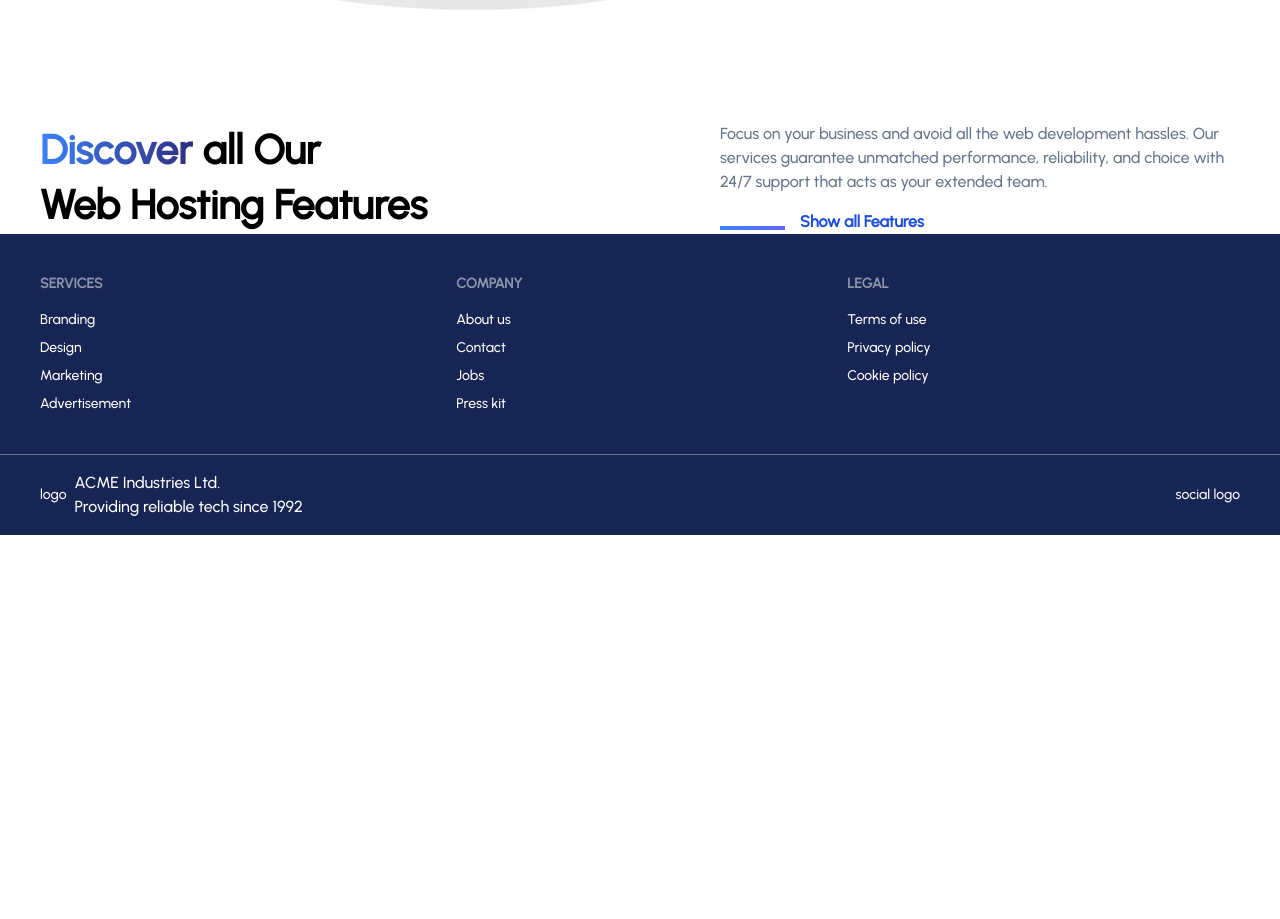
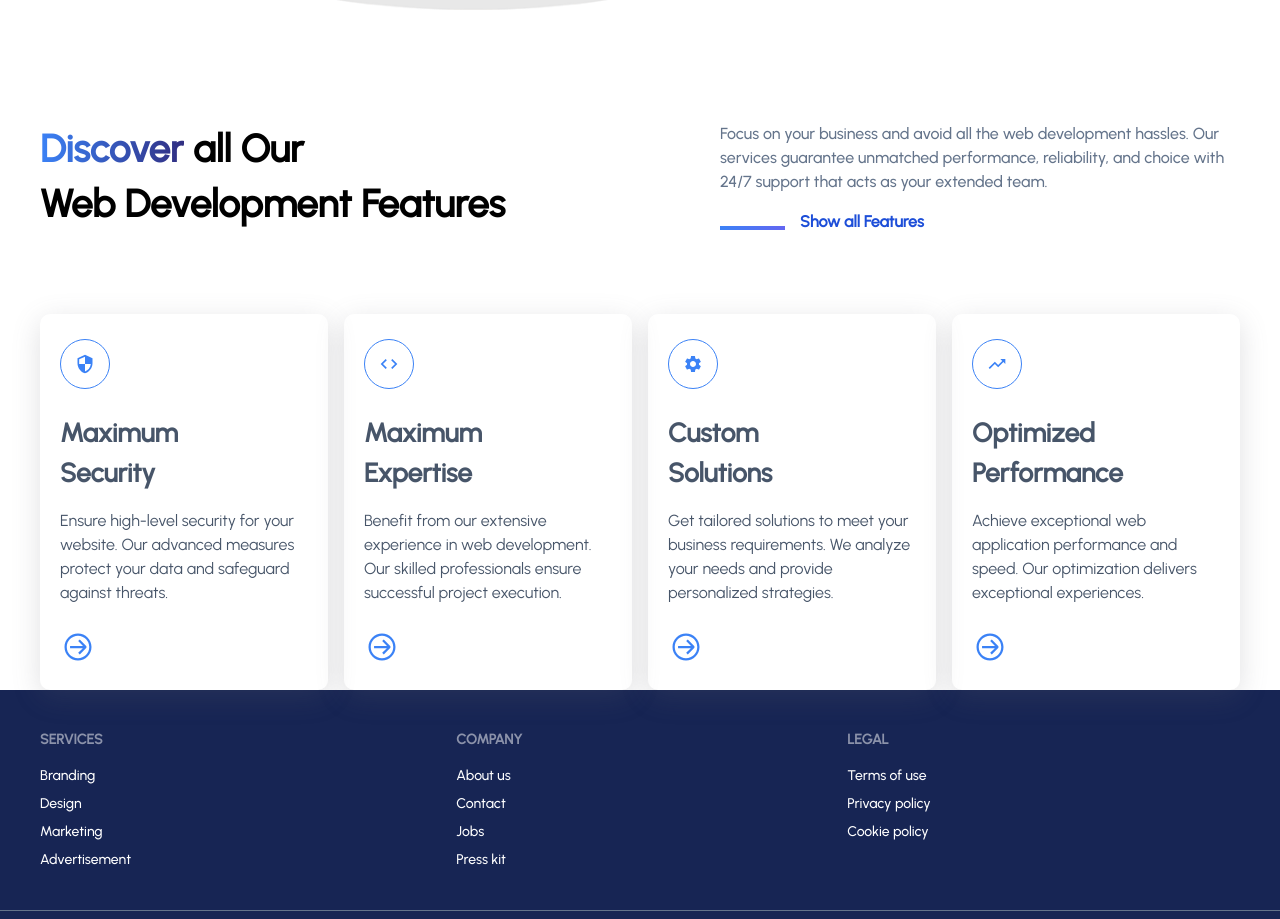
Before and after one commit to tusharshaha/web-market, a Next.js app in the folder frontend/: page / in a window 1280 px wide. Shown: the part 840-1759 px from the top of the page. Before the commit the page ends 1375 px from the top, so only its background shows below. Built offline with nearby package versions, Linux system fonts and the light colour scheme.

Commit message:
compteted features

```diff
--- a/frontend/components/Home/Features.tsx
+++ b/frontend/components/Home/Features.tsx
@@ -1,19 +1,47 @@
 import Link from 'next/link';
-import React from 'react';
+import React, { ReactElement } from 'react';
+import { MdOutlineSecurity, MdCode, MdSettings, MdTrendingUp } from "react-icons/md";
+import { VscArrowCircleRight } from "react-icons/vsc";
+
+type FS = {
+  icons: ReactElement,
+  t1: string,
+  t2: string,
+  message: string
+}
 
 const Features: React.FC = () => {
+  const features: FS[] = [
+    { icons: <MdOutlineSecurity />, t1: "Maximum", t2: "Security", message: "Ensure high-level security for your website. Our advanced measures protect your data and safeguard against threats." },
+    { icons: <MdCode />, t1: "Maximum", t2: "Expertise", message: "Benefit from our extensive experience in web development. Our skilled professionals ensure successful project execution." },
+    { icons: <MdSettings />, t1: "Custom", t2: "Solutions", message: "Get tailored solutions to meet your business requirements. We analyze your needs and provide personalized strategies." },
+    { icons: <MdTrendingUp />, t1: "Optimized", t2: "Performance", message: "Achieve exceptional web application performance and speed. Our optimization delivers exceptional experiences." }
+  ];
   return (
     <div className='mt-28 cus-container'>
       <div className='grid grid-cols-2'>
         <div>
           <h2 className='font-semibold'><span className='bg-gradient-to-r from-blue-500 to-indigo-900 text-transparent bg-clip-text'>Discover</span> all Our <br />
-            Web Hosting Features</h2>
+            Web Development Features</h2>
         </div>
         <div className='ml-20'>
           <p className='text-slate-500'>Focus on your business and avoid all the web development hassles. Our services guarantee unmatched performance, reliability, and choice with 24/7 support that acts as your extended team.</p>
           <Link href='' className="mt-4 text-blue-700 font-semibold mark">Show all Features</Link>
         </div>
       </div>
+      {/* cards  */}
+      <div className='grid grid-cols-4 gap-4 mt-20'>
+        {
+          features.map((ele, i) => <div key={i} className='cus-card text-slate-600'>
+            <span className='fs-icon mb-6'>{ele.icons}</span>
+            <h3 className='font-semibold'>{ele.t1}</h3>
+            <h3 className='font-semibold'>{ele.t2}</h3>
+            <p className='mt-4 font-normal'>{ele.message}</p>
+
+            <VscArrowCircleRight className='mt-6 fs-icon2' />
+          </div>)
+        }
+      </div>
     </div>
   );
 };
--- a/frontend/package.json
+++ b/frontend/package.json
@@ -16,6 +16,7 @@
     "next": "13.2.4",
     "react": "18.2.0",
     "react-dom": "18.2.0",
+    "react-icons": "^4.8.0",
     "typescript": "5.0.3"
   },
   "devDependencies": {
--- a/frontend/styles/globals.css
+++ b/frontend/styles/globals.css
@@ -7,7 +7,7 @@
 /* tailwind base layer  */
 @layer base {
   body {
-    @apply font-medium
+    @apply font-medium;
   }
 
   h1 {
@@ -15,11 +15,11 @@
   }
 
   h2 {
-    @apply text-[2.55rem] leading-[55px];
+    @apply text-[2.40rem] leading-[55px];
   }
 
   h3 {
-    @apply text-4xl leading-[50px];
+    @apply text-[1.65rem] leading-[40px];
   }
 
   h4 {
@@ -144,6 +144,31 @@ a {
   text-decoration: none;
 }
 
+.cus-card {
+  padding: 25px 20px;
+  box-shadow: rgba(100, 100, 111, 0.2) 0px 7px 29px 0px;
+  border-radius: 10px;
+}
+
+.fs-icon {
+  width: 50px;
+  height: 50px;
+  display: flex;
+  align-items: center;
+  justify-content: center;
+  border-radius: 50%;
+  font-size: 20px;
+  transition: all 0.5s;
+  @apply border border-blue-500 text-blue-500;
+}
+
+.fs-icon2{
+  @apply text-blue-500 text-4xl;
+}
+
+.cus-card:hover .fs-icon {
+  @apply bg-blue-500 text-white
+}
 @media (prefers-color-scheme: dark) {
   html {
     color-scheme: dark;
```
Also changed, not shown: 1 other file (tests, documents, lock files or other folders).
